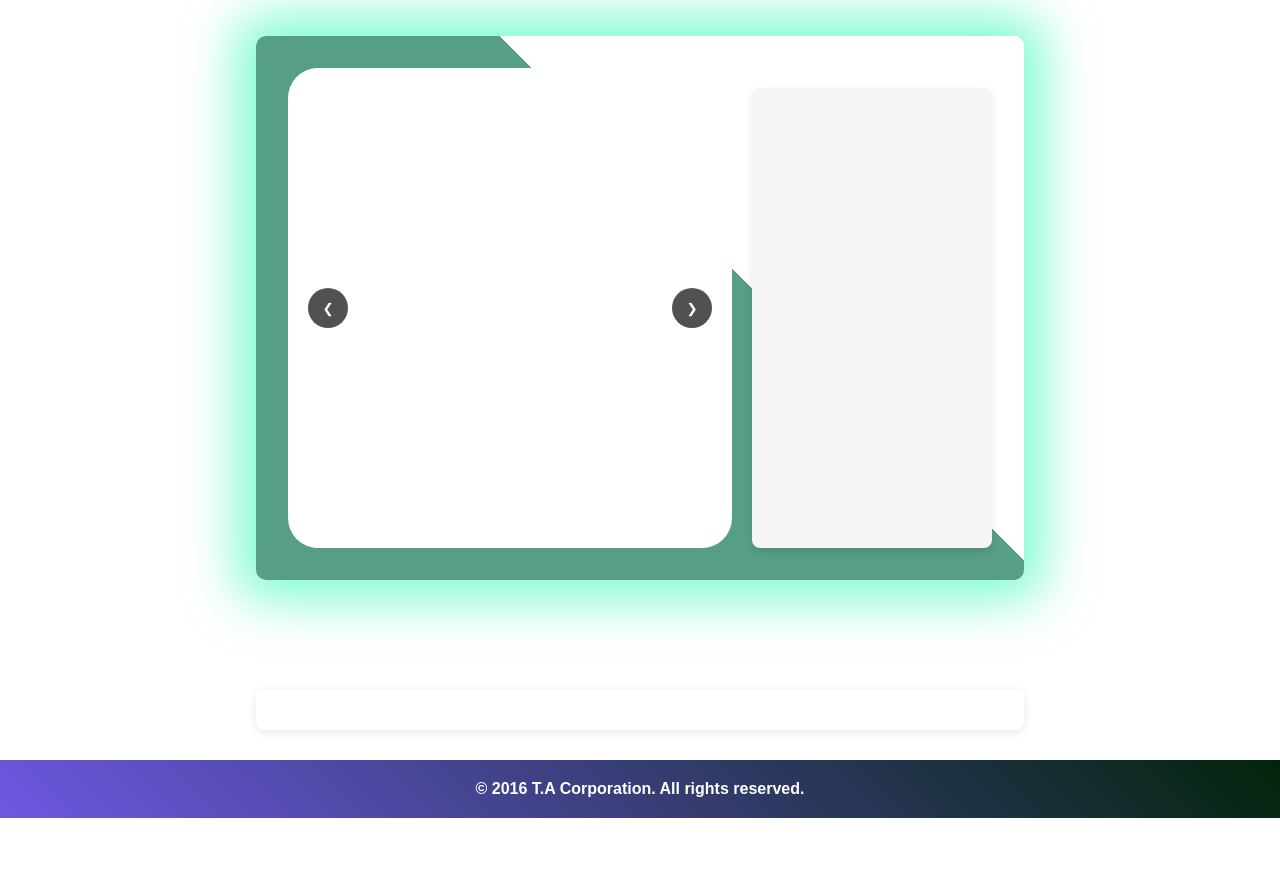
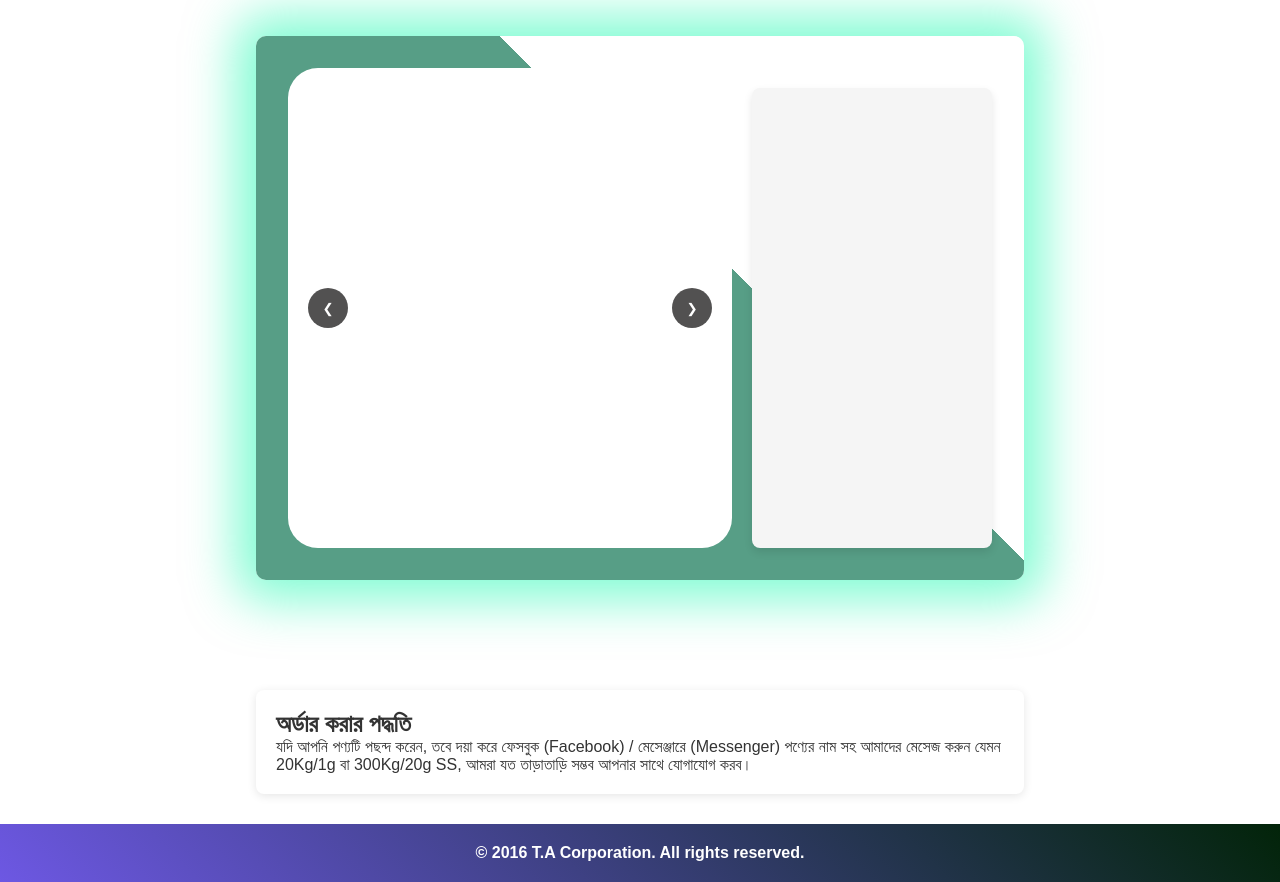
Before and after one commit to dev-andalib/tacorpF, a website: page html/product_detail.html in a window 1280 px wide. Shown: the part 132-1014 px from the top of the page. Before the commit the page ends 950 px from the top, so only its background shows below. Drawn offline with Linux system fonts and the light colour scheme.

Commit message:
Update product_detail.html

```diff
--- a/html/product_detail.html
+++ b/html/product_detail.html
@@ -34,7 +34,12 @@
       </section>
 
       <section class="extra">
-        <div class="spec"></div>
+        <div class="spec">
+          <h1>অর্ডার করার পদ্ধতি</h1>
+          <p>যদি আপনি পণ্যটি পছন্দ করেন, তবে দয়া করে ফেসবুক (Facebook) / মেসেঞ্জারে (Messenger) পণ্যের নাম সহ আমাদের মেসেজ করুন যেমন 20Kg/1g বা 300Kg/20g SS,
+          আমরা যত তাড়াতাড়ি সম্ভব আপনার সাথে যোগাযোগ করব।</p>
+
+        </div>
       </section>
     </main>
 
```
